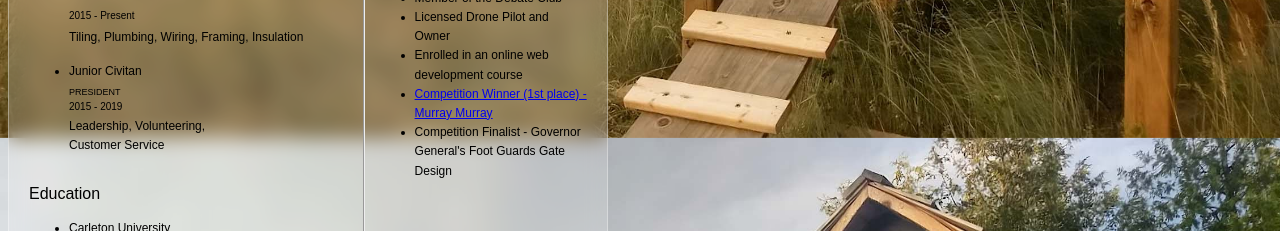
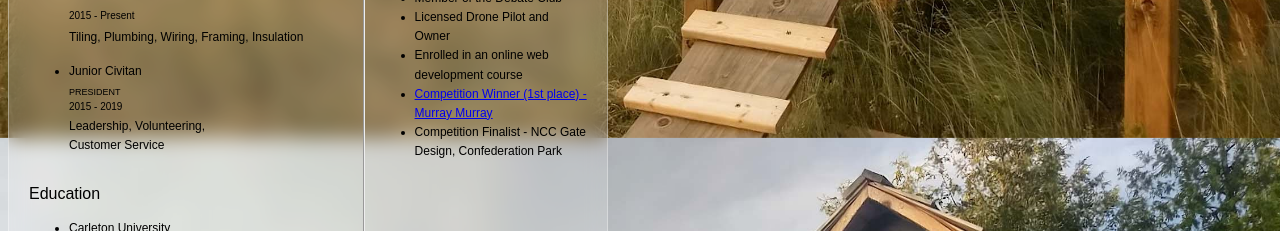
Before and after one commit to BasilCurrie11/Basil-Currie-portfolio, a plain HTML site: page index.html in a window 1280 px wide. Shown: the part 860-1091 px from the top of the page. Drawn offline with Linux system fonts and the light colour scheme.

Commit message:
Add files via upload

```diff
--- a/index.html
+++ b/index.html
@@ -88,7 +88,7 @@
 							<li>Licensed Drone Pilot and Owner</li>
 							<li>Enrolled in an online web development course</li>
 							<li><a title="See my work from this competition" href="https://architecture.carleton.ca/archives/23826">Competition Winner (1st place) - Murray Murray</a></li>
-							<li>Competition Finalist - Governor General's Foot Guards Gate Design</li>
+							<li>Competition Finalist - NCC Gate Design, Confederation Park</li>
 						</ul>
 				</div>
 		</div>
```
